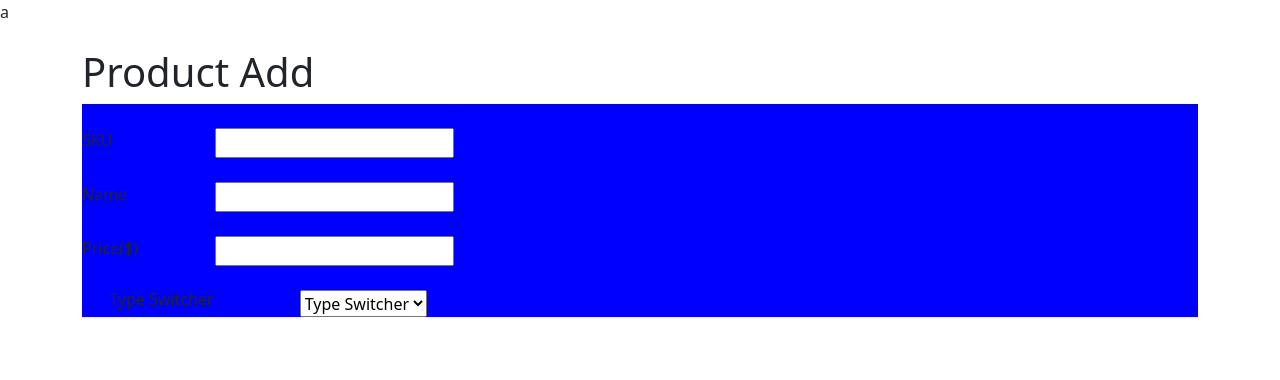
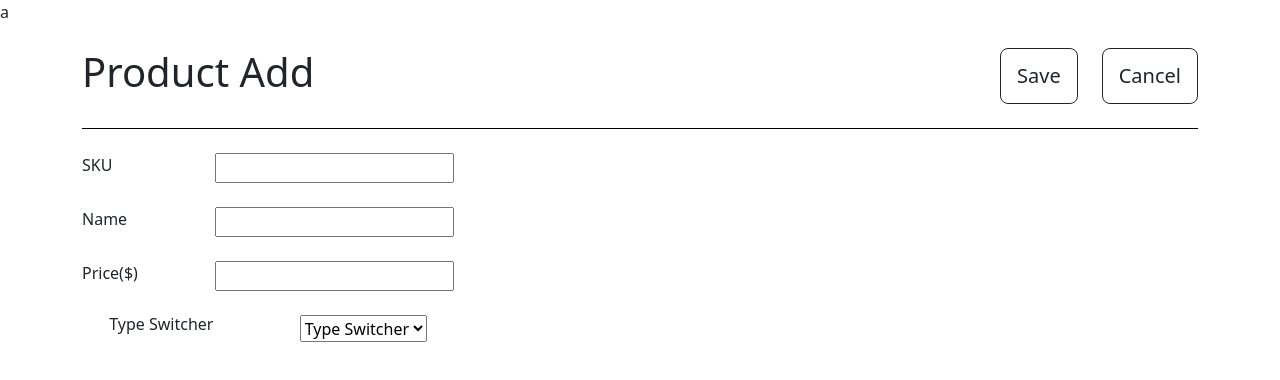
Before and after one commit to codingisreallyhard/React-Products-Project, a React (Create React App) app: page /add-product in a window 1280 px wide. Shown: the top 380 px of the page. Built offline with nearby package versions, Linux system fonts and the light colour scheme.

Commit message:
added buttons in addproductpage

```diff
--- a/src/Inputs/Furniture.js
+++ b/src/Inputs/Furniture.js
@@ -7,7 +7,7 @@ function Furniture() {
         <label>Height</label>
 
         <input
-          type="text"
+          type="number"
           placeholder="Height in CM"
           id="height"
           required
@@ -16,7 +16,7 @@ function Furniture() {
       <div className="divcontainer">
         <label>Width</label>
         <input
-          type="text"
+          type="number"
           placeholder=" Width in CM"
           id="width"
           required
@@ -25,13 +25,13 @@ function Furniture() {
       <div className="divcontainer">
         <label>Length</label>
         <input
-          type="text"
+          type="number"
           placeholder="Length in CM"
           id="length"
           required
         ></input>
       </div>
-      <p className='typeclass'>Please, provide dimensions</p>
+      <p className="typeclass">Please, provide dimensions</p>
     </>
   );
 }
--- a/src/Products/NewProduct/NewProduct.js
+++ b/src/Products/NewProduct/NewProduct.js
@@ -4,6 +4,8 @@ import Book from "../../Inputs/Book";
 import Furniture from "../../Inputs/Furniture";
 import DVD from "../../Inputs/DVD";
 import "../../Styles/NewProduct.css";
+import SaveButton from "../../UI/SaveButton";
+import CancelButton from "../../UI/CancelButton";
 
 function NewProduct() {
   const [inputs, setInputs] = useState({});
@@ -36,8 +38,14 @@ function NewProduct() {
 
   return (
     <div className="container containeraddproduct mt-4">
-      <div>
+      <div className='headercontainer'>
+      <div className="hcontainer">
         <h1>Product Add</h1>
+      </div>
+      <div class="buttonscontainer">
+        <SaveButton />
+        <CancelButton />
+      </div>
       </div>
       <div className="formcontainer">
         <form onSubmit={submitHandler} id="product_form">
--- a/src/Styles/NewProduct.css
+++ b/src/Styles/NewProduct.css
@@ -1,20 +1,9 @@
+/* Variables */
 .containeraddproduct {
   width: 1200px;
 }
 
-.formcontainer {
-  background-color: blue;
-}
-
 .switchercontainer {
-  padding: 24px;
-}
-
-#product_form th {
-  padding: 24px;
-}
-
-#product_form tr {
   padding: 24px;
 }
 
@@ -22,12 +11,40 @@
   display: grid;
   grid-template-columns: 1fr 2fr;
 }
+#product_form #product_form th {
+  padding: 24px;
+}
+#product_form #product_form tr {
+  padding: 24px;
+}
 
 .divcontainer {
   display: flex;
   flex-direction: row;
   justify-content: space-between;
   margin-top: 24px;
+  gap: 24px;
+}
+
+.formcontainer {
+  border-top: 1px solid black;
+}
+
+.headercontainer {
+  display: flex;
+  flex-direction: row;
+  justify-content: space-between;
+  gap: 24px;
+  margin-bottom: 24px;
+}
+.headercontainer .hcontainer {
+  display: flex;
+  flex-direction: row;
+}
+.headercontainer .buttonscontainer {
+  display: flex;
+  flex-direction: row;
+  justify-content: flex-end;
   gap: 24px;
 }
 
--- a/src/Styles/NewProduct.scss
+++ b/src/Styles/NewProduct.scss
@@ -1,47 +1,63 @@
+@import "./Variables.scss";
+
 .containeraddproduct {
   width: 1200px;
 }
 
-.formcontainer {
-  background-color: blue;
-}
-
 .switchercontainer {
-  padding: 24px;
-}
-
-#product_form th {
-  padding: 24px;
-}
-
-#product_form tr {
-  padding: 24px;
+  padding: $primarySize;
 }
 
 #product_form {
   display: grid;
   grid-template-columns: 1fr 2fr;
+
+  #product_form th {
+    padding: $primarySize;
+  }
+
+  #product_form tr {
+    padding: $primarySize;
+  }
 }
 
 .divcontainer {
   display: flex;
   flex-direction: row;
   justify-content: space-between;
-  margin-top: 24px;
-  gap: 24px;
+  margin-top: $primarySize;
+  gap: $primarySize;
+}
+
+.formcontainer {
+  border-top: 1px solid $blackColor;
+}
+
+.headercontainer {
+  @include FlexRowSpace;
+  margin-bottom: $primarySize;
+
+  .hcontainer {
+    @include Flex;
+  }
+  .buttonscontainer {
+    @include Flex;
+    justify-content: flex-end;
+    gap: $primarySize;
+  }
 }
 
 /* Switch Types CSS classes(weight,size,dimensions)*/
 
 .typeclass {
   margin-left: 108px;
-  margin-top: 64px;
+  margin-top: $thirdSize;
 }
 
 .typeswitchcontainer {
   display: flex;
   flex-direction: row;
   justify-content: space-around;
-  margin-top: 24px;
+  margin-top: $primarySize;
   gap: 32px;
 }
--- a/src/Styles/Variables.scss
+++ b/src/Styles/Variables.scss
@@ -3,3 +3,17 @@
 $blackColor: black;
 $mainColor: #2b8a3e;
 $secondaryColor: #37b24d;
+$primarySize: 24px;
+$secondarySize: 48px;
+$thirdSize: 64px;
+@mixin FlexRowSpace {
+  display: flex;
+  flex-direction: row;
+  justify-content: space-between;
+  gap: $primarySize;
+}
+
+@mixin Flex {
+  display: flex;
+  flex-direction: row;
+}
--- /dev/null
+++ b/src/UI/CancelButton.js
@@ -0,0 +1,11 @@
+import React from "react";
+import Button from "react-bootstrap/esm/Button";
+function CancelButton() {
+  return (
+    <Button variant="outline-dark" size="lg">
+      Cancel
+    </Button>
+  );
+}
+
+export default CancelButton;
--- /dev/null
+++ b/src/UI/SaveButton.js
@@ -0,0 +1,11 @@
+import React from "react";
+import Button from "react-bootstrap/esm/Button";
+function SaveButton() {
+  return (
+    <Button variant="outline-dark" size="lg">
+      Save
+    </Button>
+  );
+}
+
+export default SaveButton;
```
Also changed, not shown: 1 other file (tests, documents, lock files or other folders).
